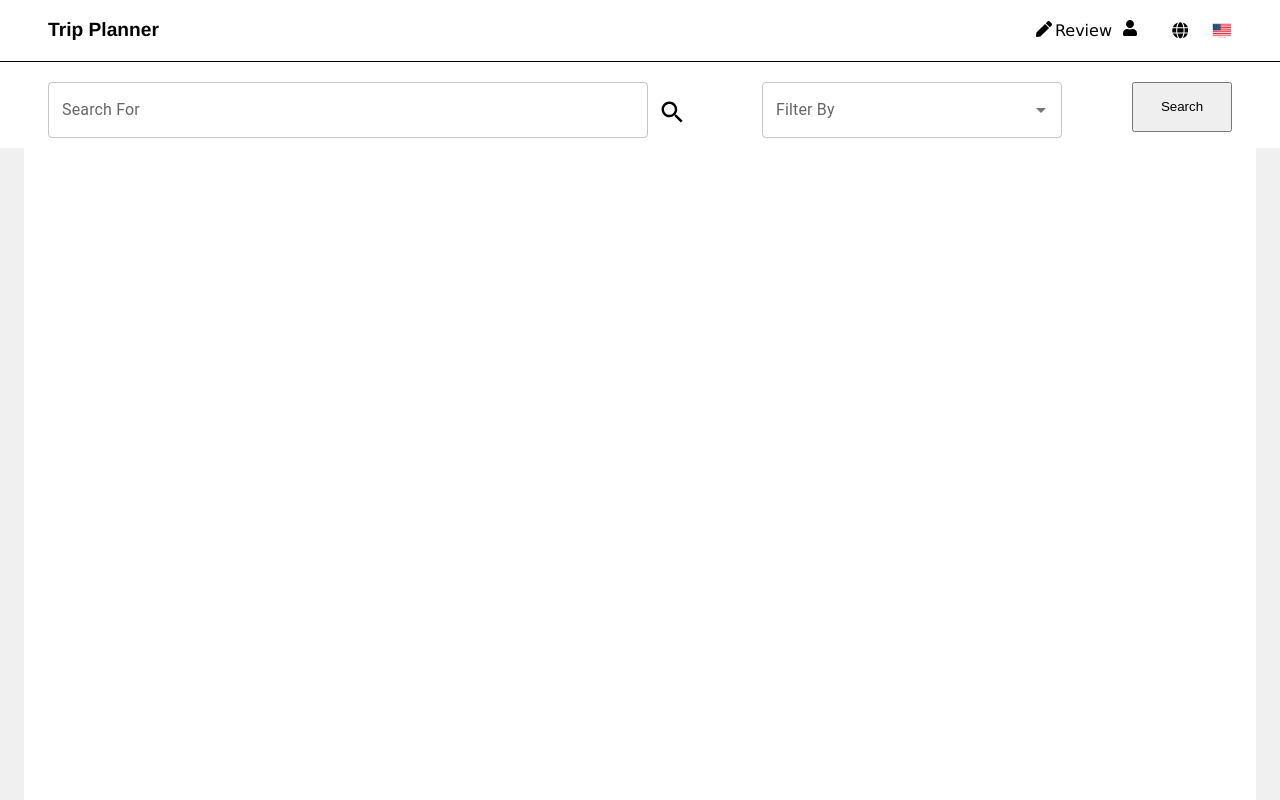
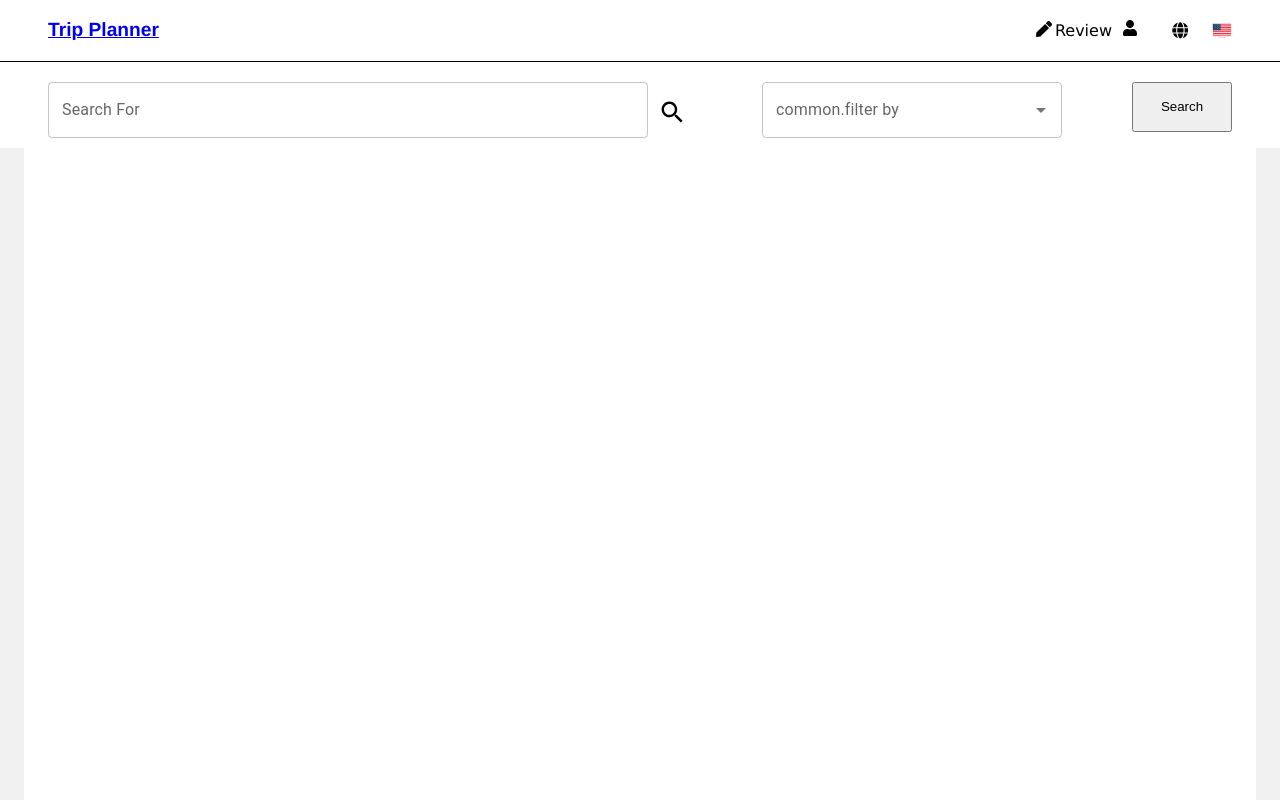
Before and after one commit to IlariaMessiha/Trip-Planner-Project, a React (Create React App) app: page /Search in a window 1280 px wide. Shown: the top 800 px of the page. Built offline with nearby package versions, Linux system fonts and the light colour scheme.

Commit message:
cleaning useless css

```diff
--- a/src/Components/core/ActivitySearchResult.module.css
+++ b/src/Components/core/ActivitySearchResult.module.css
@@ -18,6 +18,7 @@
 .availableReviews {
     display: flex;
     gap: 3px;
+    padding-top: 5px;
 
 }
 
--- a/src/Components/core/LocationSearchResult.module.css
+++ b/src/Components/core/LocationSearchResult.module.css
@@ -19,6 +19,11 @@
     padding-top: 5px;
 }
 
+.availableActivities:hover {
+    text-decoration: underline;
+}
+
+
 .rightSide {
     flex-grow: 1;
     padding: 20px;
@@ -27,3 +32,8 @@
 .title {
     padding-bottom: 20px;
 }
+
+.title:hover {
+    text-decoration: underline;
+
+}
--- a/src/Components/widgets/SearchEngine.tsx
+++ b/src/Components/widgets/SearchEngine.tsx
@@ -9,13 +9,15 @@ import { Location } from "../../models/Location";
 import { SearchResult } from "../../types/SearchResult";
 import { ActivitySearchResult } from "../core/ActivitySearchResult";
 import { Container } from "../core/Container";
-
+import { useTranslation } from "react-i18next";
 import { InputTextSearchPage } from "../core/InputTextSearchPage";
 import { LocationSearchResult } from "../core/LocationSearchResult";
 
 import styles from "./SearchEngine.module.css";
 
 export const SearchEngine = () => {
+  const { t } = useTranslation();
+  const options = [t("common.activities"), t("common.locations")];
   const [results, setResults] = useState<SearchResult[]>([]);
   const [query, setQuery] = useState<string | undefined>("");
   const [filter, setFilter] = useState<string | null>(null);
@@ -89,9 +91,9 @@ export const SearchEngine = () => {
           <Autocomplete
             value={filter}
             disablePortal
-            options={["Activities", "Locations"]}
+            options={options}
             renderInput={(params) => (
-              <TextField {...params} label="Filter By" />
+              <TextField {...params} label={t("common.filter by")} />
             )}
             onChange={(event: any, newFilter: string | null) => {
               setFilter(newFilter);
--- a/src/Components/widgets/SearchEngineAutocomplete.module.css
+++ b/src/Components/widgets/SearchEngineAutocomplete.module.css
@@ -1,23 +1,3 @@
-.searchBar {
-    width: 60%;
-    border-radius: 30px;
-    text-align: center;
-    font-size: x-large;
-    height: 50px;
-    margin: auto;
-    border: 0px;
-
-}
-
-.searchContainer {
-    display: flex;
-    font-size: x-large;
-    align-items: center;
-    /* padding-left: 30%; */
-    padding-top: 15%;
-
-}
-
 .searchIcon {
     position: absolute;
     /* margin: auto; */
@@ -30,7 +10,9 @@
     background-image: url('../../assets/images/b8659390962c300177d0c594fc89a300.jpg');
     margin: auto;
     height: 400px;
+
 }
+
 
 .searchResult {
     background-color: white;
@@ -42,20 +24,16 @@
     font-size: larger;
     max-height: 400px;
     position: absolute;
-    width: 40%;
+    width: 600px;
     margin-left: auto;
     margin-right: auto;
     left: 0;
     right: 0;
 
-}
-
-a {
-    color: black;
-    text-decoration: none;
 
 
 }
+
 
 .searchResultElement {
     margin: 0;
@@ -65,6 +43,8 @@ a {
 
     border-top: solid lightgray 1px;
     border-bottom: solid lightgray 1px;
+
+
 }
 
 .itemPhotos {
```
Also changed, not shown: src/Components/widgets/SearchEngineAutocomplete.tsx (+3 -9 lines).
